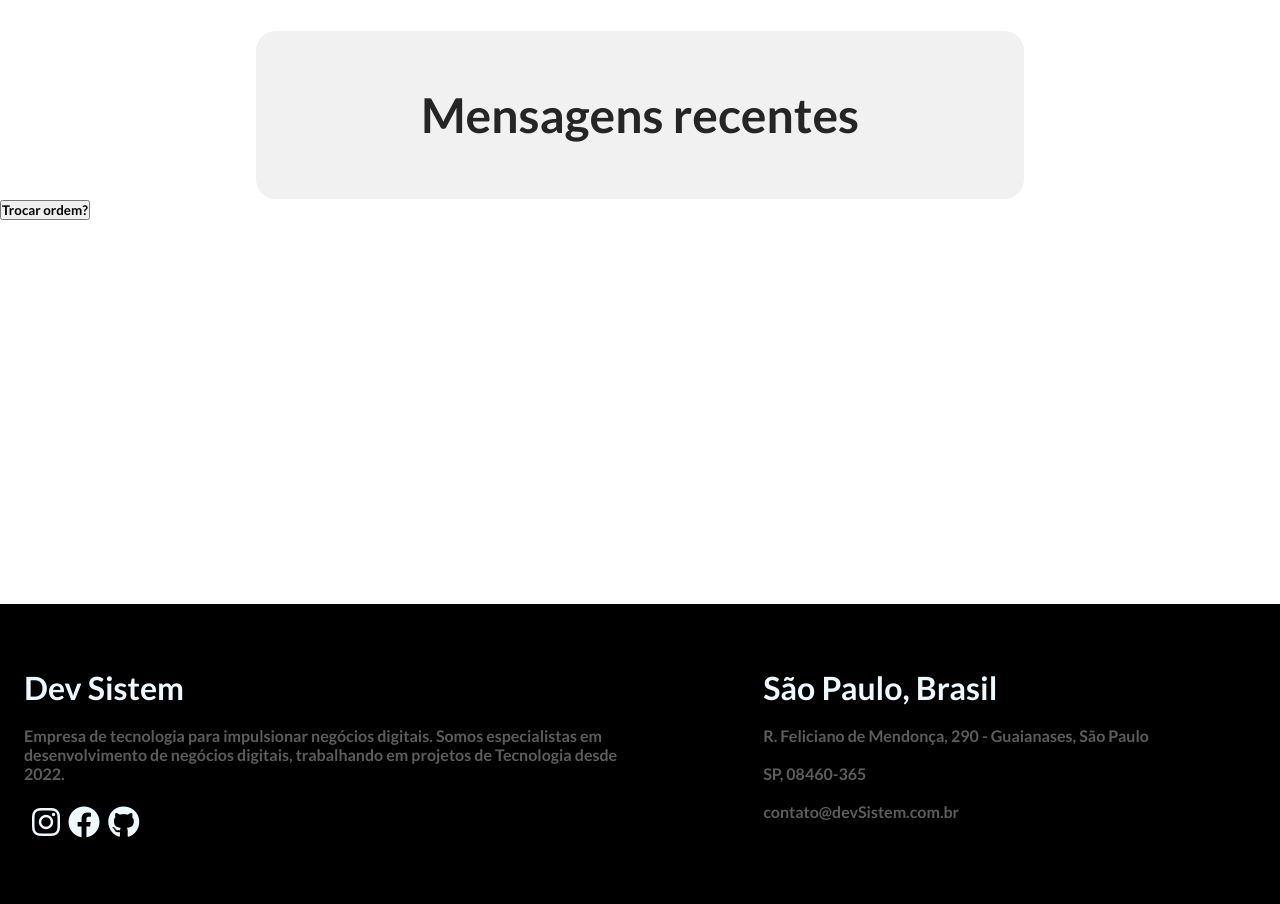
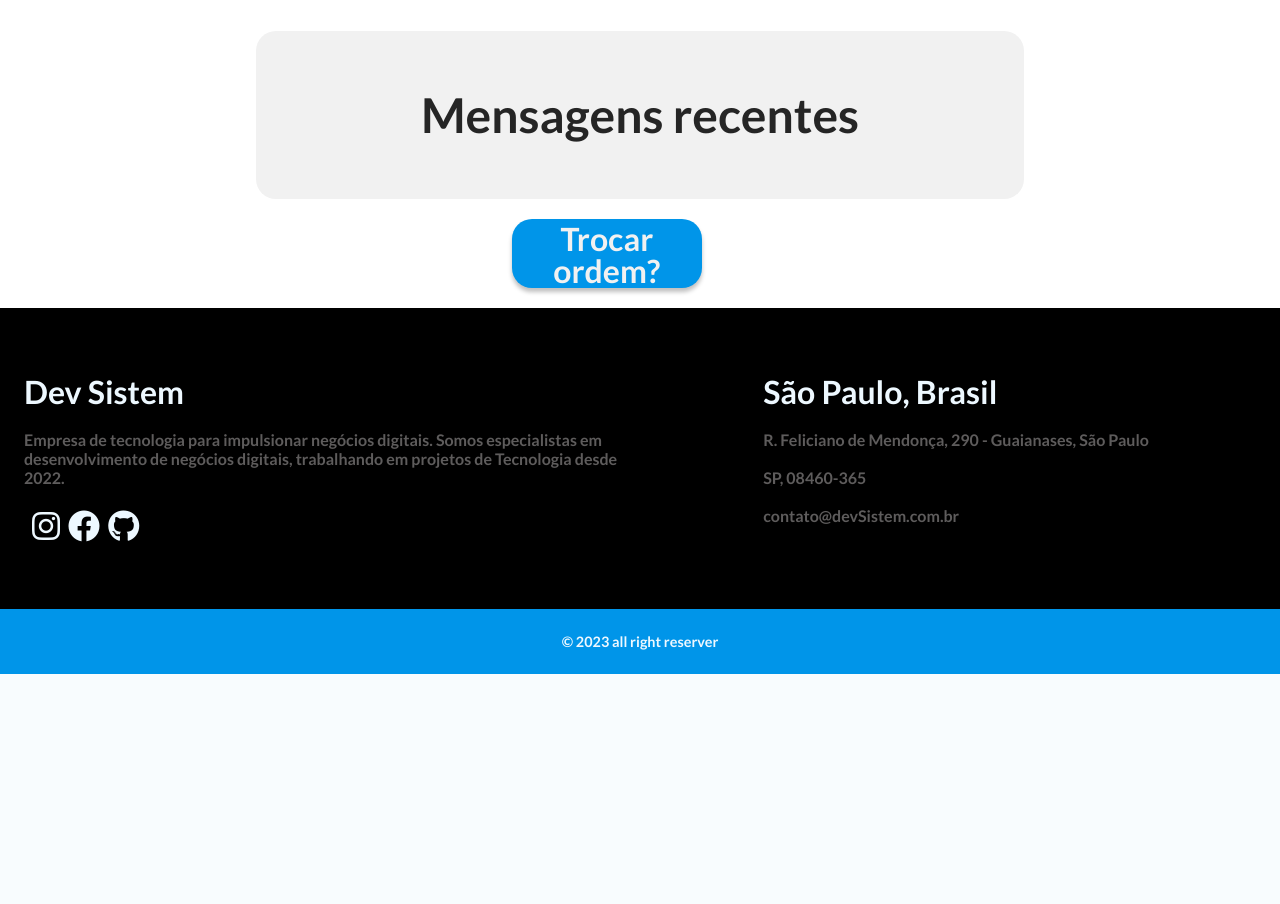
Before and after one commit to RafaBertacelli/DevSistem, a PHP site: page /admin/mensagem-admin-invertida.php in a window 1280 px wide. Shown: the part 186-1090 px from the top of the page. After the commit the page ends 860 px from the top, so only its background shows below. Run offline with PHP 8.4, Linux system fonts and the light colour scheme; data that the repository does not hold is empty.

Commit message:
Update mensagem-admin-invertida.php

```diff
--- a/admin/mensagem-admin-invertida.php
+++ b/admin/mensagem-admin-invertida.php
@@ -60,64 +60,9 @@ echo'<main>';
 
 
     ?>
-              <a href="mensagens-admin.php"> <button>Trocar ordem?</button></a>
-
-
-
-<div class="contatoAdmin">
-    <?php
-  /*  $stmt = $pdo->prepare("select * from tbcontato");
-    $stmt ->execute();
-
-    while($row = $stmt->fetch(PDO::FETCH_BOTH)){
-        echo $row["idContato"];
-        echo $row[1];
-        echo $row[2];
-        echo $row[3];
-        echo $row[4];
-        echo "<br />";
-    }
-	echo "<div class='recentes'>";
-    echo "<h2>Mensagens recenetes</h2>";
-    echo "</div>";
-
-    echo "<div class='mensagens'>";
-    if(isset($_POST['submit']))
-    {
-        $nome = $_POST['nome'];
-        $email = $_POST['email'];
-        $assunto = $_POST['assunto'];
-        $mensagem = $_POST['mensagem'];
-
-       // $result = PDO_query($pdo, "INSERT INTO tbContato(nome,email,assunto,mesagem)VALUES('$nome','$email','$assunto','$mensagem')");
-    echo "<div class='infor'>";
-        echo "<div class='nomeForm'>";
-        print_r('Nome: '. $_POST['nome']);
-        echo "</div>";
-        print_r('<br>');
-
-        echo "<div class='emailForm'>";
-        print_r('Email: '.$_POST['email']);
-        echo "</div>";
-        print_r('<br>');
-
-        echo "<div class='assuntoForm'>";
-        print_r('Assunto: '.$_POST['assunto']);
-        echo "</div>";
-        print_r('<br>');
-
-        echo "<div class='mensagemForm'>";
-        print_r('Mensagem: '.$_POST['mensagem']);
-        echo "</div>";
-
-    echo "</div>";
-    }
-    echo "</div>";
-    */
-?>
-</div>
-
-
+        <div class="botaomsg">
+        <a href="mensagens-admin.php"> <button class="contato-botao">Trocar ordem?</button></a>
+        </div>
 
 
 <?php
```
